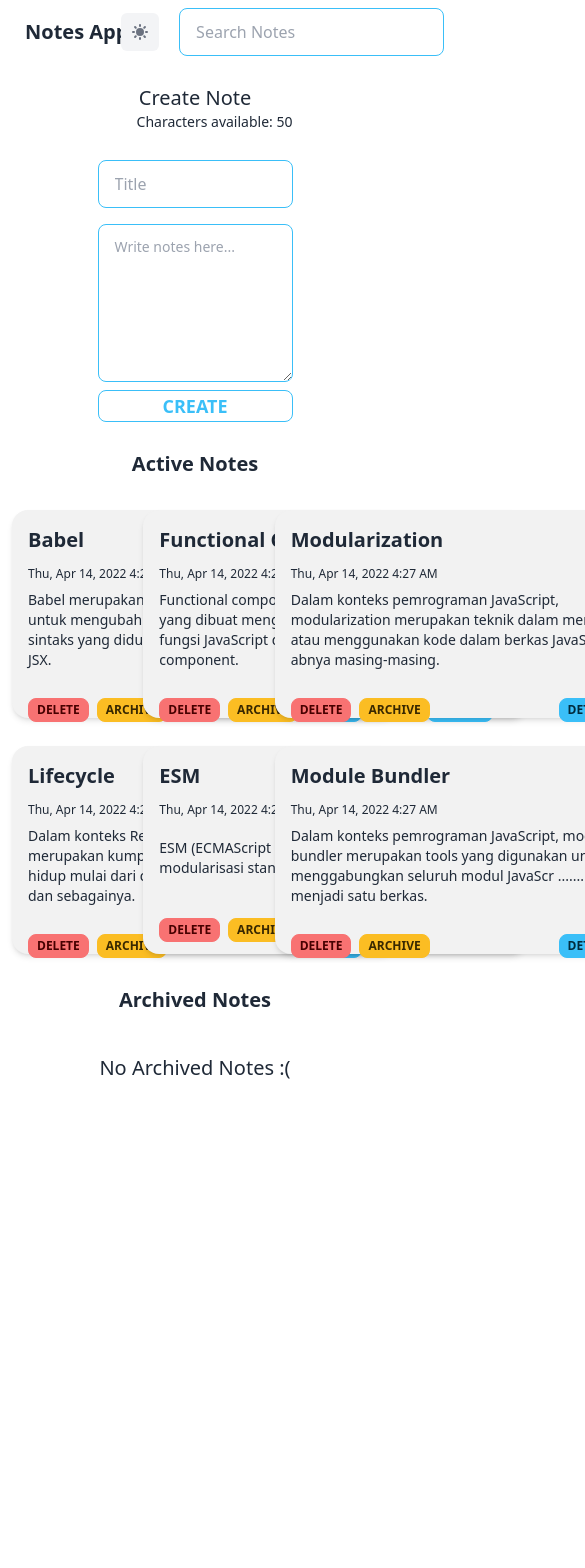
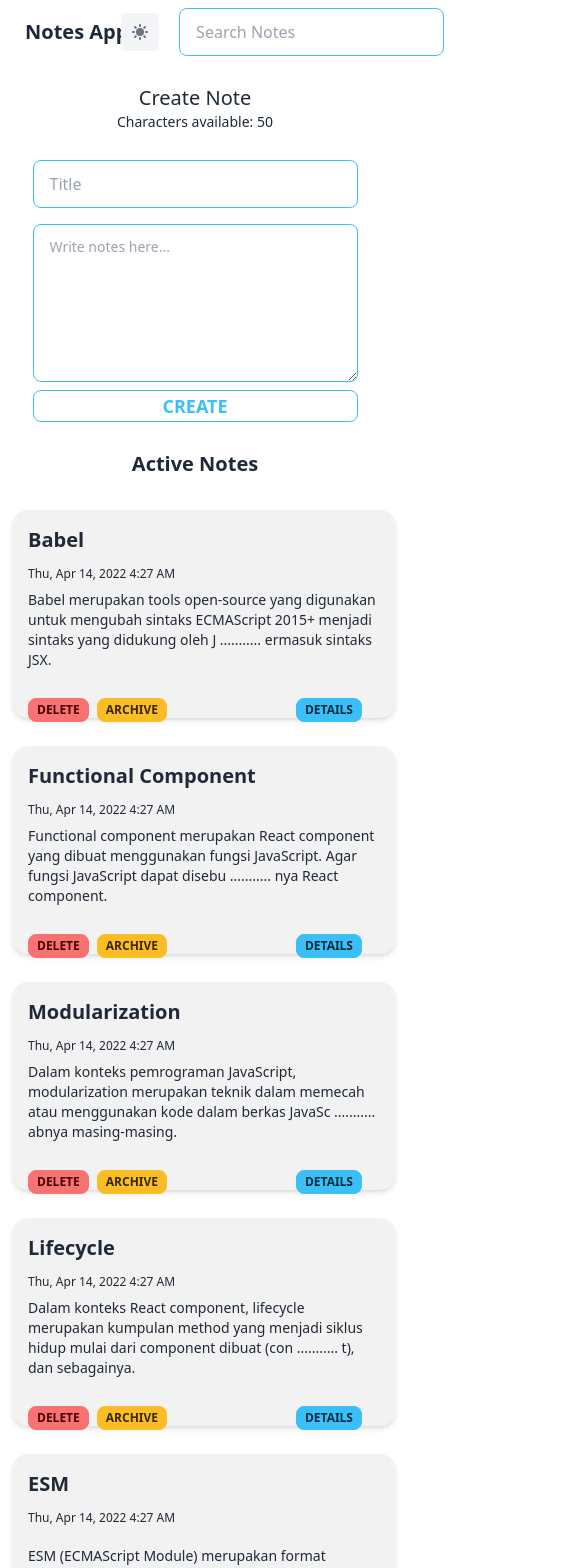
Before and after one commit to Wildanzr/Dicoding-react-notes-app, a React (Create React App) app: page / in a window 390 px wide. Shown: the top 1568 px of the page, 585 px wide, since content can reach past the window. Before the commit the page ends 1102 px from the top, so only its background shows below. Built offline with nearby package versions, Linux system fonts and the light colour scheme; the HTML template or start-up script is replaced by a standard one.

Commit message:
feat: responsive

```diff
--- a/src/components/notes/NoteForm.jsx
+++ b/src/components/notes/NoteForm.jsx
@@ -4,17 +4,17 @@ import React from 'react'
 const NoteForm = ({ title, notes, titleHandler, notesHandler, submitHandler }) => {
   return (
     <div className="flex flex-col items-center justify-center">
-      <div className="flex w-6/12 my-5 flex-col">
+      <div className="flex w-10/12 my-5 flex-col md:w-6/12">
         <h2 className="text-xl text-center duration-300 dark:text-white">
           Create Note
         </h2>
-        <p className="text-sm text-right duration-300 dark:text-white">
+        <p className="text-sm text-center md:text-right duration-300 dark:text-white">
           Characters available: {50 - title.length}
         </p>
       </div>
 
       <form
-        className="flex flex-col w-6/12"
+        className="flex flex-col w-10/12 md:w-6/12"
         onSubmit={submitHandler}
         >
         <input
--- a/src/components/notes/NoteLists.jsx
+++ b/src/components/notes/NoteLists.jsx
@@ -19,7 +19,7 @@ const NoteLists = ({ notes, buttonFunc, title, empty, archived }) => {
           )
         : null}
 
-      <div className="grid grid-cols-3 grid-flow-row gap-1 mx-auto items-center">
+      <div className="grid grid-cols-1 grid-flow-row gap-1 mx-auto items-center md:grid-cols-2 xl:grid-cols-3">
         {filteredNotes.map((note, idx) => (
           <Note
             key={note.id}
```
